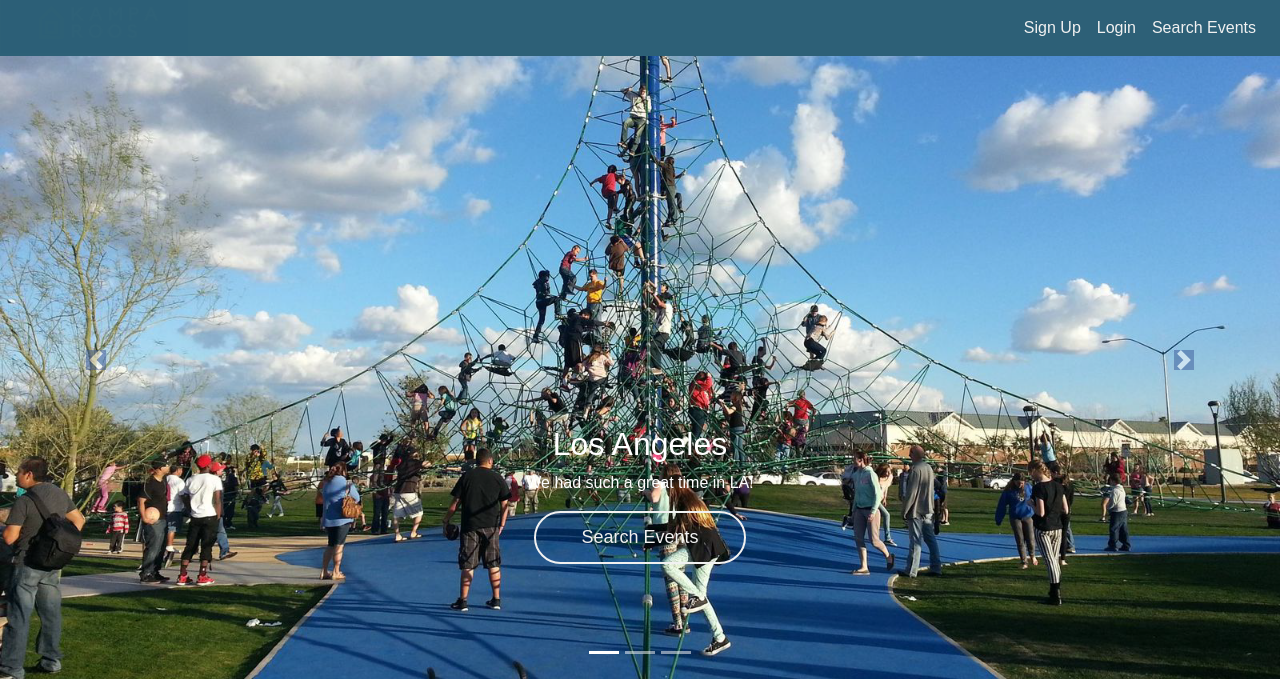
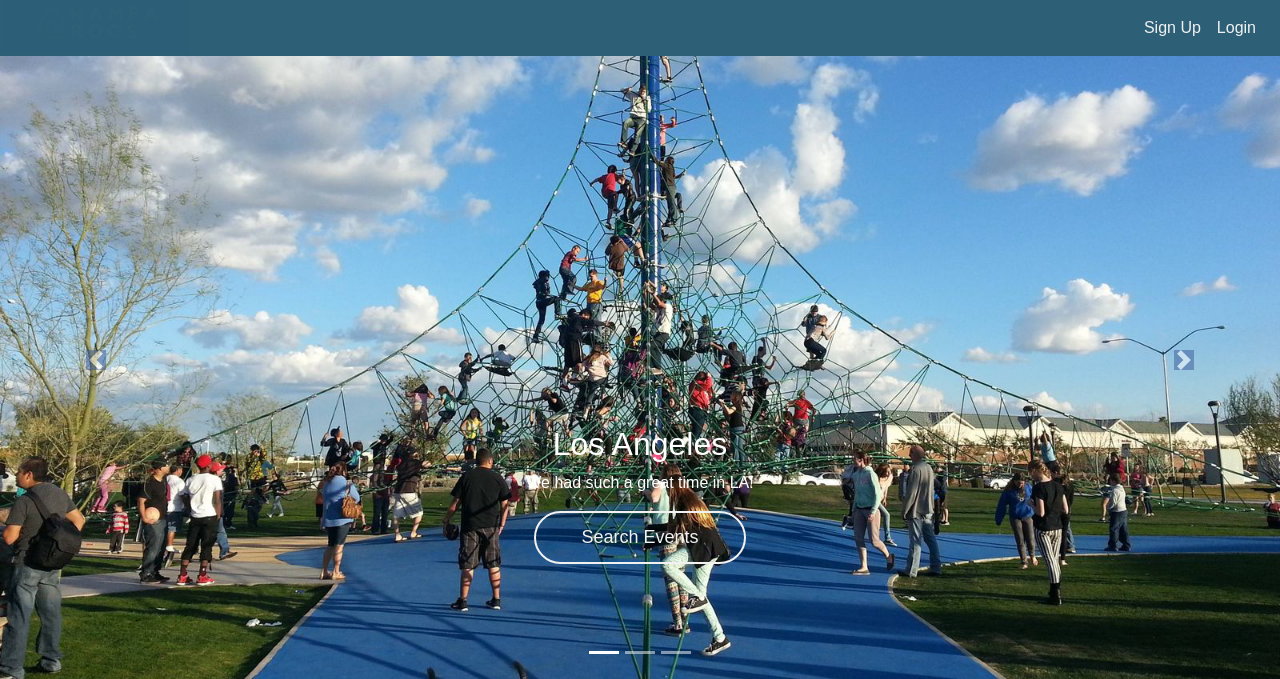
Before and after one commit to ad410project/ad410project, a PHP site: page / in a window 1280 px wide. Shown: the top 679 px of the page. Run offline with PHP 8.4, Linux system fonts and the light colour scheme; some libraries are stand-ins or nearby versions.

Commit message:
1. Removed the Search Events button on the top right of the nav bar.  2. Changed the .btn-transparent:hover 'background-color setting' to #2D6077 so that the "Search Events" button would be more readable when the cursor hovers over it.

```diff
--- a/views/static/registration.php
+++ b/views/static/registration.php
@@ -54,6 +54,3 @@
         <p>Already have an account? <a href="#">Log in</a>.</p>
     </div>
 </form>
-
-<br>
-<br>
--- a/views/styles/styles.css
+++ b/views/styles/styles.css
@@ -318,7 +318,7 @@ span.carousel-control-prev-icon{
     border: 2px solid #F1F1F1 !important;
 }
 .btn-transparent:hover {
-    background-color: #F1F1F1 !important;
+    background-color: #2D6077 !important;
 }
 
 .btn-rounded {
--- a/views/templates/header.php
+++ b/views/templates/header.php
@@ -8,9 +8,6 @@
             <li class="nav-item">
                 <a class="nav-link" href="?controller=static&action=login">Login</a>
             </li>
-            <li class="nav-item">
-                <a class="nav-link" href="?controller=static&action=searchEvents">Search Events</a>
-            </li>
         </ul>
     </nav>
 </div>
```
